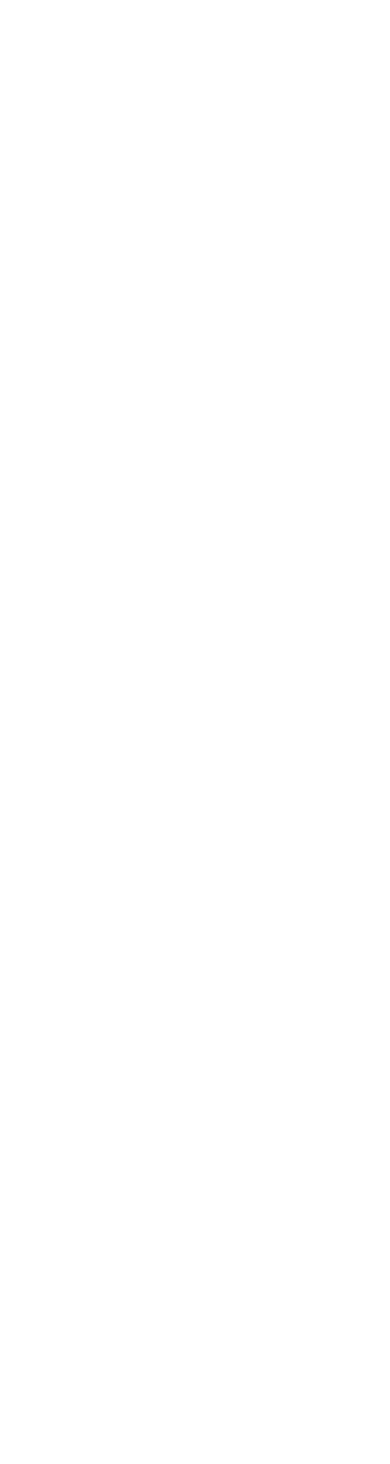
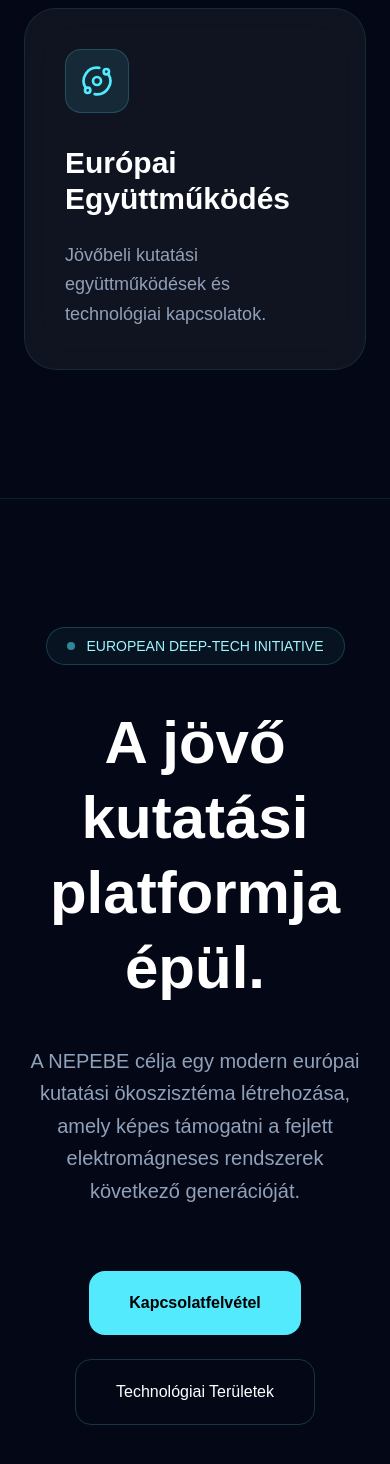
Before and after one commit to tarmonster/nepebe, a Next.js app: page / in a window 390 px wide. Shown: the part 9991-11455 px from the top of the page. Before the commit the page ends 8952 px from the top, so only its background shows below. Built offline with nearby package versions, Linux system fonts and the light colour scheme.

Commit message:
Expanded research infrastructure interface

```diff
--- a/app/page.tsx
+++ b/app/page.tsx
@@ -658,6 +658,110 @@
           </div>
         </div>
       </section>
+          <section className="py-32 px-6 border-t border-cyan-300/10 relative overflow-hidden">
+        <div className="absolute inset-0 opacity-20">
+          <div className="absolute top-0 left-1/2 -translate-x-1/2 w-[800px] h-[800px] bg-cyan-400/20 blur-3xl rounded-full" />
+        </div>
+
+        <div className="relative z-10 max-w-7xl mx-auto">
+          <div className="flex items-center gap-4 mb-16">
+            <Atom className="w-10 h-10 text-cyan-300" />
+
+            <h2 className="text-5xl font-bold text-cyan-300">
+              {lang === 'hu'
+                ? 'Kutatási Infrastruktúra'
+                : 'Research Infrastructure'}
+            </h2>
+          </div>
+
+          <div className="grid lg:grid-cols-3 gap-8">
+            {[
+              {
+                hu: 'Szimulációs Környezet',
+                en: 'Simulation Environment',
+                descHu:
+                  'Nagy teljesítményű kutatási és modellezési rendszerek előkészítése.',
+                descEn:
+                  'Preparation of high-performance research and modeling systems.',
+              },
+              {
+                hu: 'Labor Architektúra',
+                en: 'Laboratory Architecture',
+                descHu:
+                  'Következő generációs kísérleti infrastruktúra kialakítása.',
+                descEn:
+                  'Designing next-generation experimental infrastructure.',
+              },
+              {
+                hu: 'Európai Együttműködés',
+                en: 'European Collaboration',
+                descHu:
+                  'Jövőbeli kutatási együttműködések és technológiai kapcsolatok.',
+                descEn:
+                  'Future research collaborations and technological partnerships.',
+              },
+            ].map((item, index) => (
+              <motion.div
+                key={index}
+                initial={{ opacity: 0, y: 20 }}
+                whileInView={{ opacity: 1, y: 0 }}
+                viewport={{ once: true }}
+                transition={{ delay: index * 0.15 }}
+                className="group rounded-[32px] border border-cyan-300/10 bg-white/5 p-10 backdrop-blur-xl hover:border-cyan-300/40 transition-all"
+              >
+                <div className="w-16 h-16 rounded-2xl bg-cyan-300/10 border border-cyan-300/20 flex items-center justify-center mb-8 group-hover:scale-110 transition-transform">
+                  <Orbit className="w-8 h-8 text-cyan-300" />
+                </div>
+
+                <h3 className="text-3xl font-bold mb-6 text-white">
+                  {lang === 'hu' ? item.hu : item.en}
+                </h3>
+
+                <p className="text-slate-400 leading-relaxed text-lg">
+                  {lang === 'hu' ? item.descHu : item.descEn}
+                </p>
+              </motion.div>
+            ))}
+          </div>
+        </div>
+      </section>
+
+      <section className="py-32 px-6 border-t border-cyan-300/10">
+        <div className="max-w-6xl mx-auto text-center">
+          <div className="inline-flex items-center gap-3 px-5 py-2 rounded-full border border-cyan-300/20 bg-cyan-300/5 text-cyan-200 text-sm mb-10">
+            <div className="w-2 h-2 rounded-full bg-cyan-300 animate-pulse" />
+            EUROPEAN DEEP-TECH INITIATIVE
+          </div>
+
+          <h2 className="text-6xl font-black mb-10 leading-tight">
+            {lang === 'hu'
+              ? 'A jövő kutatási platformja épül.'
+              : 'Building the research platform of the future.'}
+          </h2>
+
+          <p className="text-xl text-slate-400 leading-relaxed max-w-4xl mx-auto mb-16">
+            {lang === 'hu'
+              ? 'A NEPEBE célja egy modern európai kutatási ökoszisztéma létrehozása, amely képes támogatni a fejlett elektromágneses rendszerek következő generációját.'
+              : 'NEPEBE aims to establish a modern European research ecosystem capable of supporting the next generation of advanced electromagnetic systems.'}
+          </p>
+
+          <div className="flex flex-wrap justify-center gap-6">
+            <a
+              href="mailto:research@nepebe.eu"
+              className="px-10 py-5 rounded-2xl bg-cyan-300 text-black font-bold hover:scale-105 transition-transform"
+            >
+              {lang === 'hu' ? 'Kapcsolatfelvétel' : 'Contact'}
+            </a>
+
+            <a
+              href="#technology"
+              className="px-10 py-5 rounded-2xl border border-cyan-300/20 hover:bg-cyan-300/10 transition-all"
+            >
+              {lang === 'hu' ? 'Technológiai Területek' : 'Technology Domains'}
+            </a>
+          </div>
+        </div>
+      </section>
     </main>
   );
 }
```
